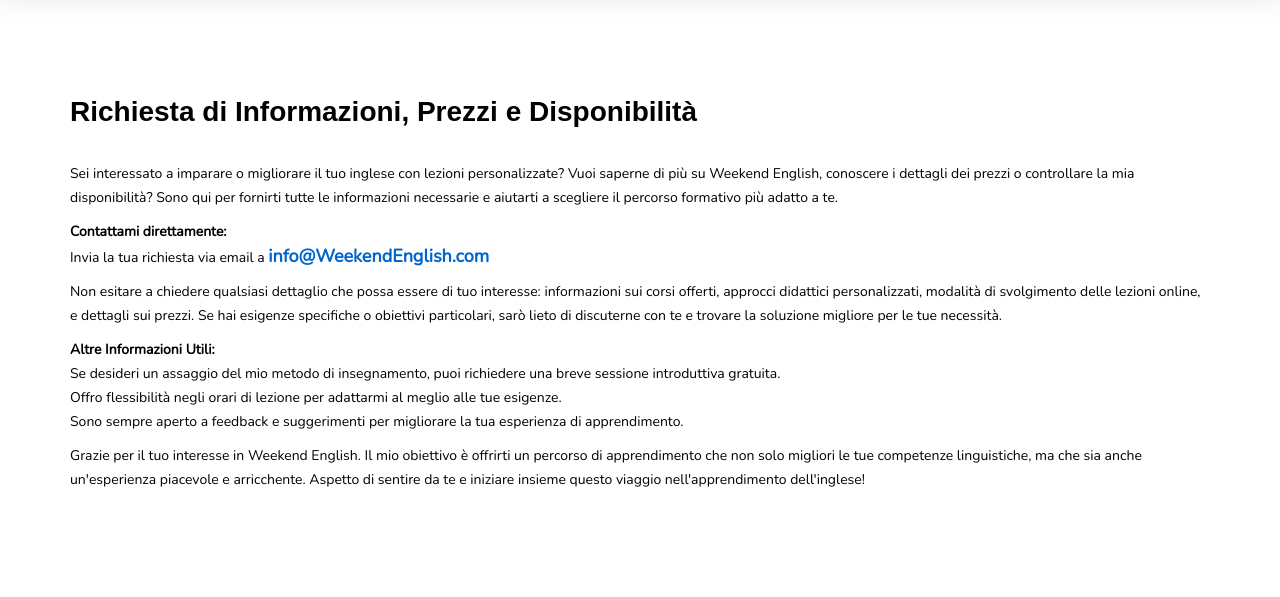
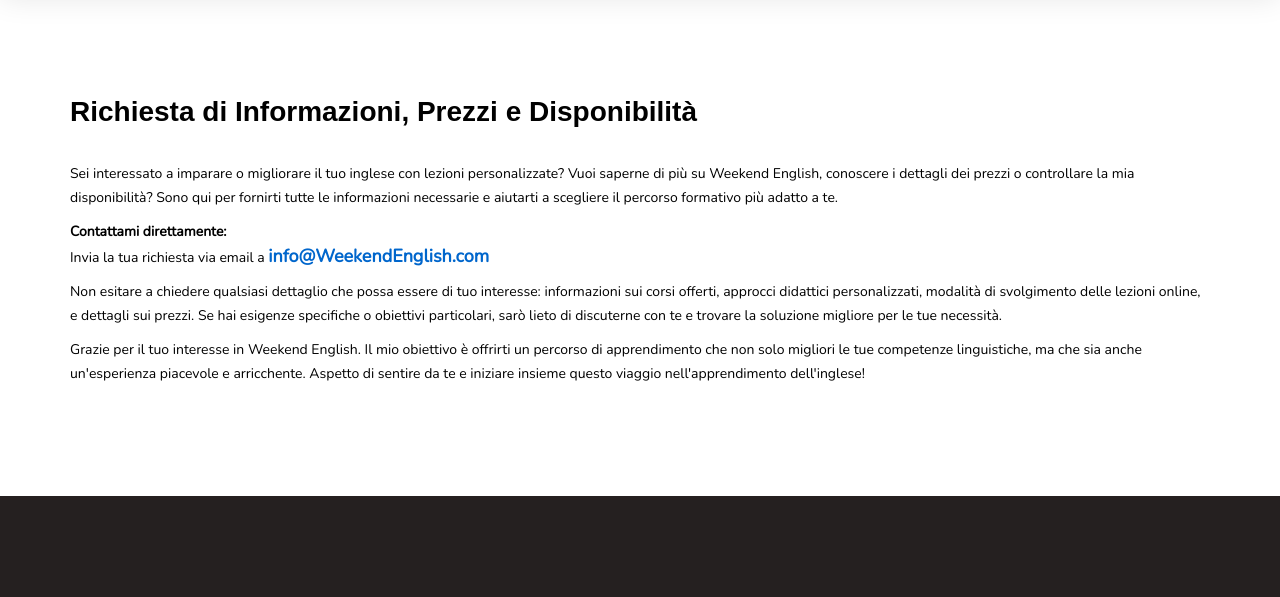
Before and after one commit to mcainshcameron/WeekendEnglish, a plain HTML site: page contact.html in a window 1280 px wide. Shown: the part 78-675 px from the top of the page. Drawn offline with nearby package versions, Linux system fonts and the light colour scheme; a web font is replaced by a local one.

Commit message:
small changes again

```diff
--- a/contact.html
+++ b/contact.html
@@ -79,12 +79,6 @@
                          Invia la tua richiesta via email a <a href="mailto:info@WeekendEnglish.com" style="font-size: 18px; font-weight: bold; color: #0066cc;">info@WeekendEnglish.com</a></p>
 
                          <p style="color: black;">Non esitare a chiedere qualsiasi dettaglio che possa essere di tuo interesse: informazioni sui corsi offerti, approcci didattici personalizzati, modalità di svolgimento delle lezioni online, e dettagli sui prezzi. Se hai esigenze specifiche o obiettivi particolari, sarò lieto di discuterne con te e trovare la soluzione migliore per le tue necessità.</p>
-
-                         <p style="color: black;"><strong>Altre Informazioni Utili:</strong><br>
-                         Se desideri un assaggio del mio metodo di insegnamento, puoi richiedere una breve sessione introduttiva gratuita.<br>
-                         Offro flessibilità negli orari di lezione per adattarmi al meglio alle tue esigenze.<br>
-                         Sono sempre aperto a feedback e suggerimenti per migliorare la tua esperienza di apprendimento.</p>
-
                          <p style="color: black;">Grazie per il tuo interesse in Weekend English. Il mio obiettivo è offrirti un percorso di apprendimento che non solo migliori le tue competenze linguistiche, ma che sia anche un'esperienza piacevole e arricchente. Aspetto di sentire da te e iniziare insieme questo viaggio nell'apprendimento dell'inglese!</p>
                     </div>
                </div>
```
